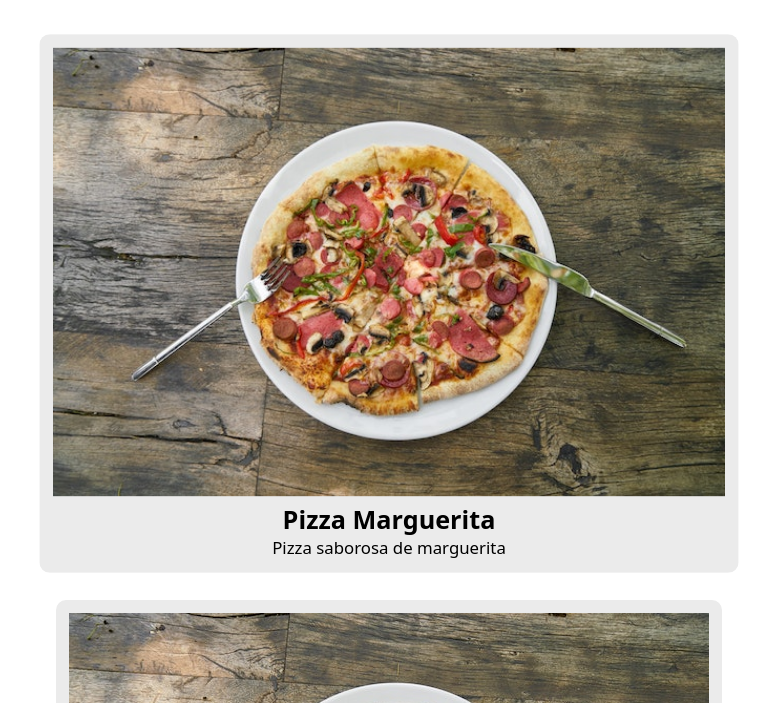
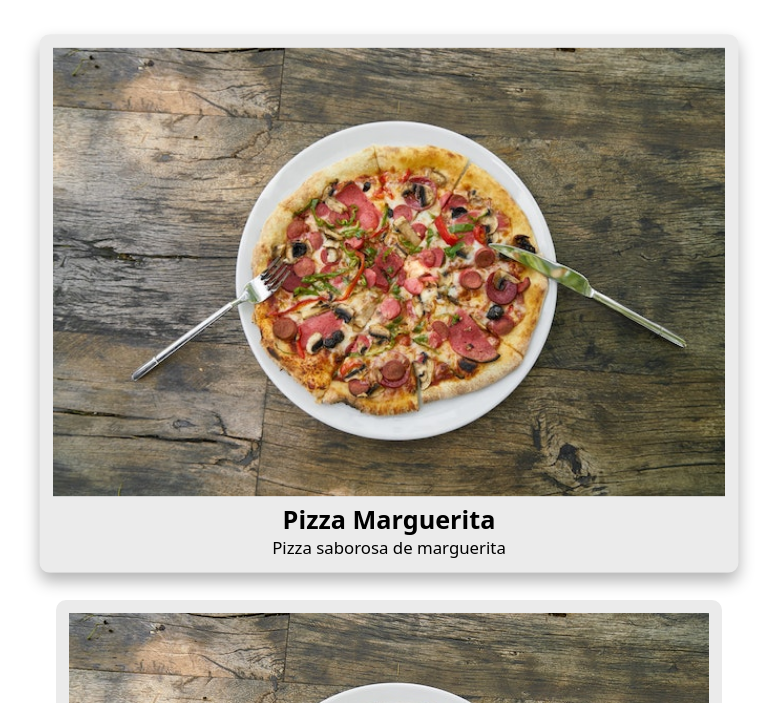
Before and after one commit to OrNicolas/projeto-cardapio-nav, a plain HTML site: page index.html in a window 1280 px wide. In both pictures the pointer is over the item 653 px from the left and 964 px from the top of the page. Shown: the part 661-1364 px from the top of the page, without its empty margins (265-1042 px from the left). Drawn offline with Linux system fonts and the light colour scheme.

Commit message:
Primeiro commit

```diff
--- a/style.css
+++ b/style.css
@@ -123,10 +123,11 @@ background-color: #dd9000;
     border-radius: 10px;
     border: solid transparent;
     transition: transform 0.3s;
-
+    box-shadow: 0.2s;
 }
 .opcoes>li:hover{
     transform: scale(1.05);
+    box-shadow: 0px 8px 15px rgba(0, 0, 0, 0.3);
 
 }
 
```
